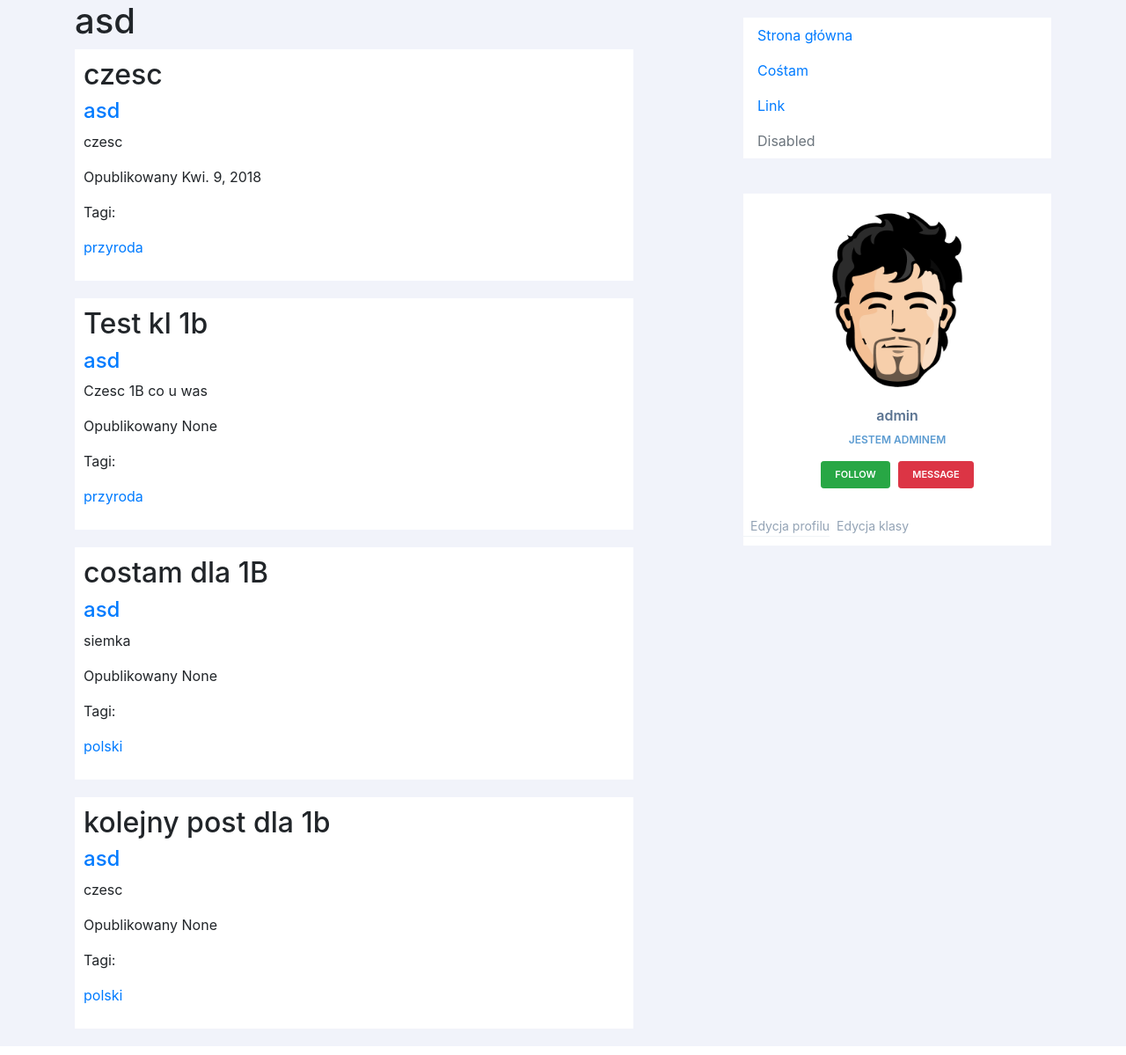
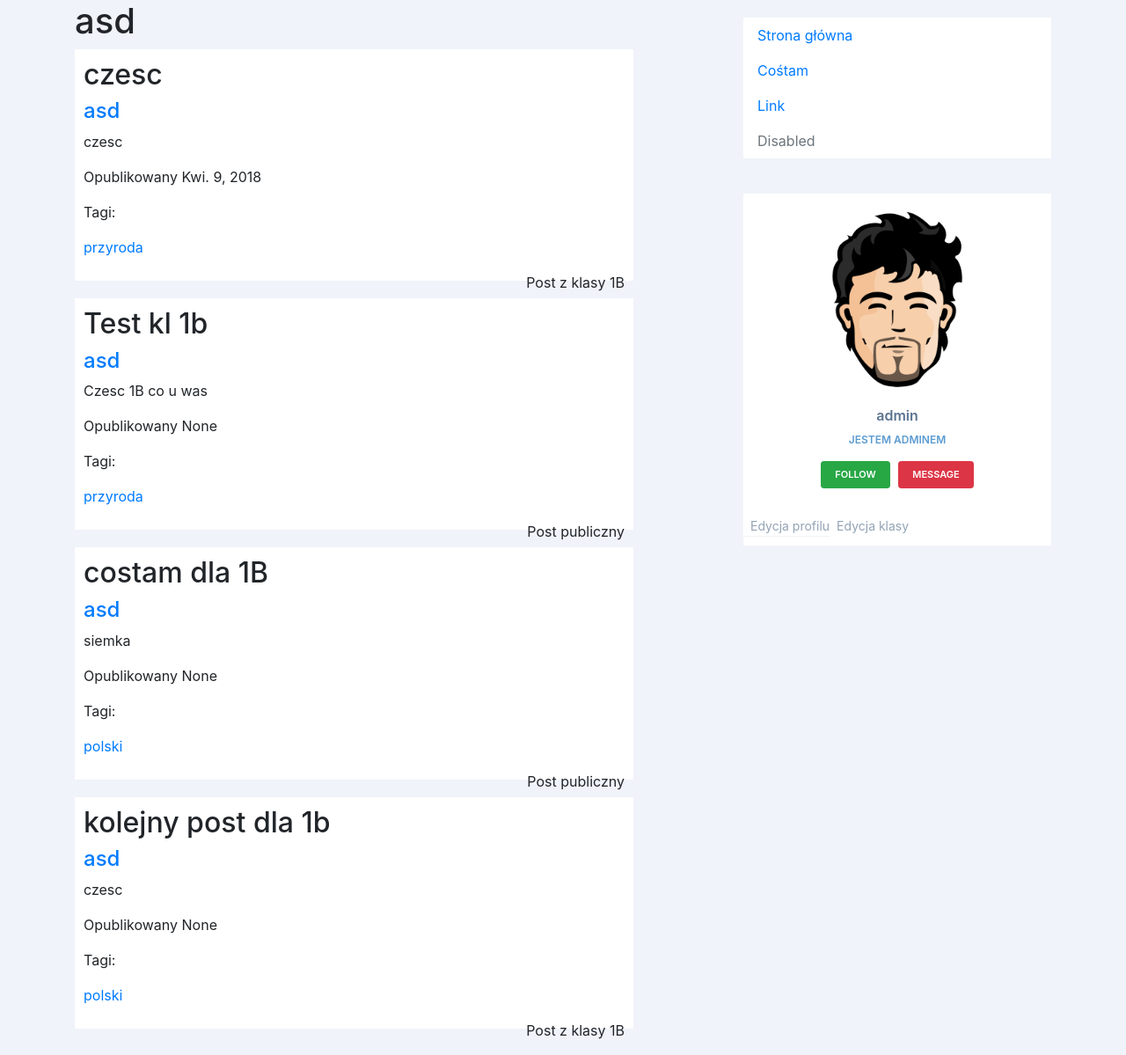
Before and after one commit to piternet/Classbook, a Django app: a page that uses main/templates/main/post.html in a window 1280 px wide. Shown: the part 56-1255 px from the top of the page at 88% size. Run offline with Django 3.2, Linux system fonts and the light colour scheme; a user stored in the database is signed in; data comes from the database, SQL or seed files in the repository; both versions use the stored data as it was after the commit; data that the repository does not hold is empty; some libraries are stand-ins or nearby versions.

Commit message:
posty, przypisanie postow do klasy/szkoly

```diff
--- a/main/models.py
+++ b/main/models.py
@@ -24,10 +24,23 @@
 	def __str__(self):
 		return self.user.username
 
+	def is_student(self):
+		return Student.objects.filter(profile=self).exists()
+
+	def is_teacher(self):
+		return Teacher.objects.filter(profile=self).exists()
+
 class Student(models.Model):
 	profile = models.OneToOneField(Profile, on_delete=models.CASCADE)
 	school =  models.ForeignKey(School, on_delete=models.SET_NULL, blank=True, null=True)
 	studentClass = models.ForeignKey(Class, on_delete=models.SET_NULL, blank=True, null=True)
+
+	def __str__(self):
+		return self.profile.user.username + " w szkole " + self.school.name
+
+class Teacher(models.Model):
+	profile = models.OneToOneField(Profile, on_delete=models.CASCADE)
+	school =  models.ForeignKey(School, on_delete=models.SET_NULL, blank=True, null=True)
 
 	def __str__(self):
 		return self.profile.user.username + " w szkole " + self.school.name
@@ -49,15 +62,15 @@
 class Post(models.Model):
 	title = models.CharField(max_length=150)
 	content = models.CharField(max_length=10000)
-	publish_date = models.DateField(default=datetime.now) # DateTimeField(auto_now_add=True)
+	publish_date = models.DateTimeField(default=datetime.now)
 #	edit_date = models.DateTimeField(auto_now=True)
 	user = models.ForeignKey(User, on_delete=models.CASCADE)
 	tags = models.ManyToManyField(Tag)
 	comments = models.ManyToManyField(Comment)
 	photo = models.ImageField(upload_to='main/static/main/imgs/', blank=True, null=True)
 
-	school = models.ForeignKey(School, null=True, blank=True)
-	postClass = models.ForeignKey(Class, null=True, blank=True)
+	school = models.ForeignKey(School, on_delete=models.CASCADE, null=True, blank=True)
+	postClass = models.ForeignKey(Class, on_delete=models.CASCADE, null=True, blank=True)
 
 	def __str__(self):
 		return "Tytul: " + self.title + ", Tresc: " + self.content
--- a/main/static/main/base.css
+++ b/main/static/main/base.css
@@ -4,6 +4,7 @@
 
 #add_new_post, #menu {
 	margin-top: 20px;
+	margin-bottom: 20px;
 }
 
 .post {
--- a/main/templates/main/post.html
+++ b/main/templates/main/post.html
@@ -1,4 +1,5 @@
 {% load humanize %}
+{% load profile %}
 <div class="post">
 	<h2 class="post-title"> {{ post.title }} </h2>
 	<a href="{% url 'user_view' post.user.username %}"><h4> {{ post.user.username }} </h4></a>
@@ -25,4 +26,7 @@
 			<h6> {{ comment.date|naturalday }} </h6>
 		</div>
 	{% endfor %}
+	<div class="post-class-info">
+		<p>Post {% get_post_class post %}</p>
+	</div>
 </div>
--- a/main/templatetags/profile.py
+++ b/main/templatetags/profile.py
@@ -26,3 +26,21 @@
 @register.simple_tag
 def get_student_class(user):
 	return Student.objects.get(profile=Profile.objects.get(user=user)).studentClass
+
+@register.simple_tag
+def get_user_post_type(user):
+	if user.is_superuser:
+		return "publiczny"
+	elif get_student_class(user) == None:
+		return " - nie jesteś w żadnej klasie, najpierw wybierz klasę!"
+	else:
+		return "do klasy " + str(get_student_class(user))
+
+@register.simple_tag
+def get_post_class(post):
+	if post.school == None:
+		return "publiczny"
+	elif post.postClass == None:
+		return "ze szkoły " + str(post.school)
+	else:
+		return "z klasy " + str(post.postClass)
--- a/main/views.py
+++ b/main/views.py
@@ -1,6 +1,6 @@
 from django.shortcuts import render, redirect
 from django.http import HttpResponse, HttpResponseRedirect
-from .models import Post, Profile, Student, School, Class
+from .models import Post, Profile, Student, School, Class, Teacher
 from .forms import PostForm, ProfileForm, SignupForm, ClassInfoForm
 from django.contrib import messages
 from django.contrib.auth.models import User
@@ -11,7 +11,7 @@
 from datetime import datetime
 
 def welcome_screen(request):
-	if request.user.is_authenticated():
+	if request.user.is_authenticated:
 		return redirect('index')
 	return render(request, 'main/welcome_screen.html')
 
@@ -25,6 +25,14 @@
 			if form.cleaned_data['photo']:
 				post.photo = form.cleaned_data['photo']
 			post.publish_date = datetime.now()
+			profile = Profile.objects.get(user=request.user)
+			if profile.is_student():
+				student = Student.objects.get(profile=profile)
+				post.postClass = student.studentClass
+				post.school = student.school
+			if profile.is_student():
+				teacher = Teacher.objects.get(profile=profile)
+				post.school = teacher.school
 			post.save()
 			tags = form.cleaned_data['tags']
 			for tag in tags:
--- /dev/null
+++ b/requirements.txt
@@ -0,0 +1 @@
+django==2.0
```
Also changed, not shown: main/templates/main/index.html (+3 -7 lines), db.sqlite3, main/migrations/0013_auto_20180409_1724.py (added).
